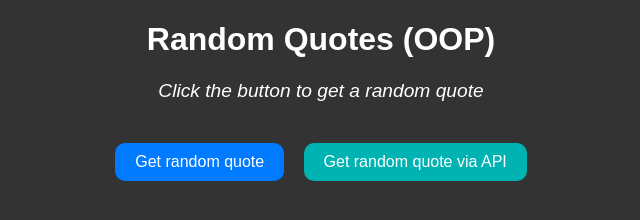
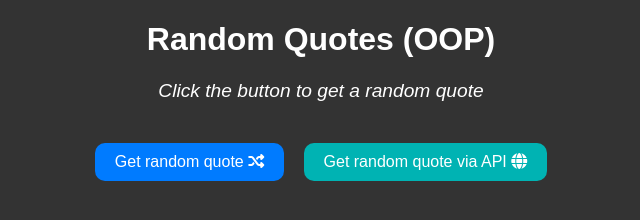
Before and after one commit to zakkalashnyk/random-quotes-oop-practice, a plain HTML site: page index.html in a window 1280 px wide. Shown: the whole page, without its empty margins (319-959 px from the left). Drawn offline with Linux system fonts and the light colour scheme.

Commit message:
icons for button added

```diff
--- a/index.html
+++ b/index.html
@@ -22,10 +22,10 @@
         </p>
         <p id="quote-author" class="quote-author"></p>
         <button id="random-quote-btn" class="btn btn-primary">
-          Get random quote
+          Get random quote <i class="fas fa-random"></i>
         </button>
         <button id="random-quote-api-btn" class="btn btn-secondary">
-          Get random quote via API
+          Get random quote via API <i class="fa fa-globe"></i>
         </button>
       </div>
     </div>
```
